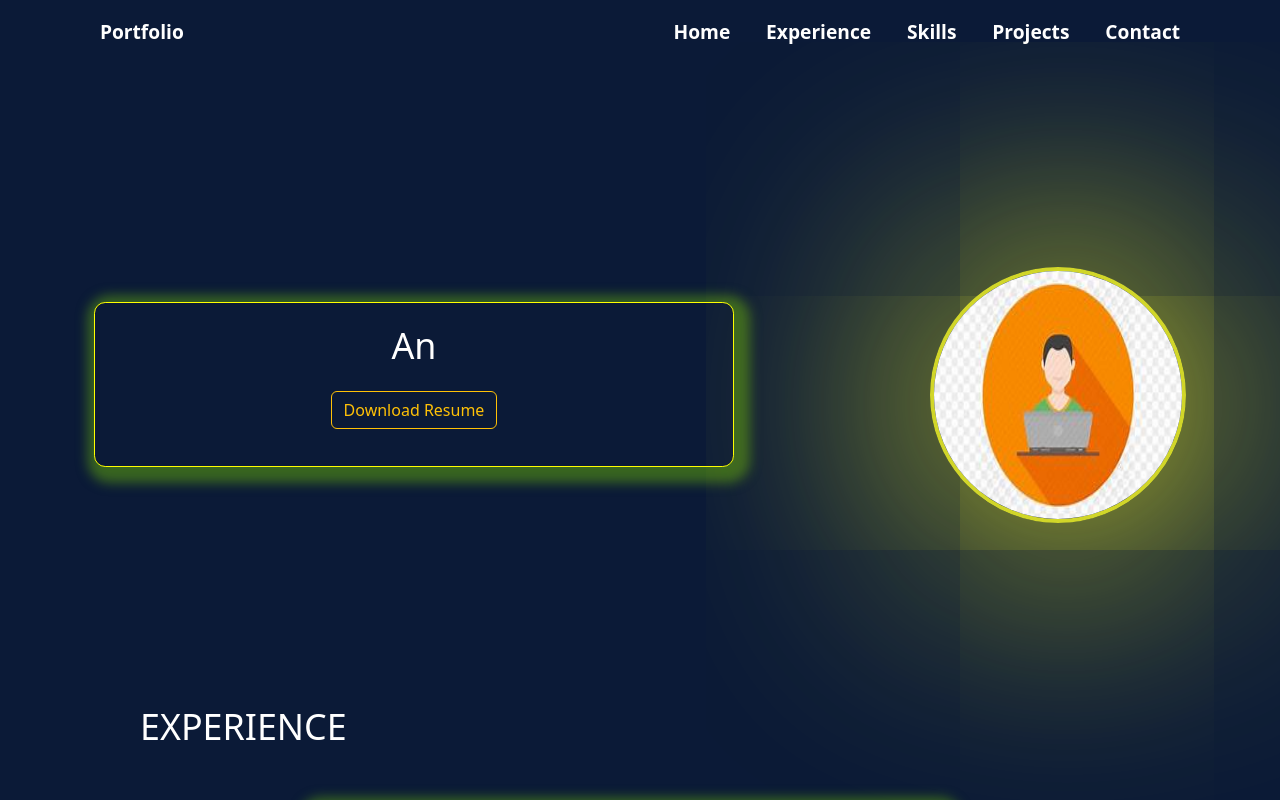
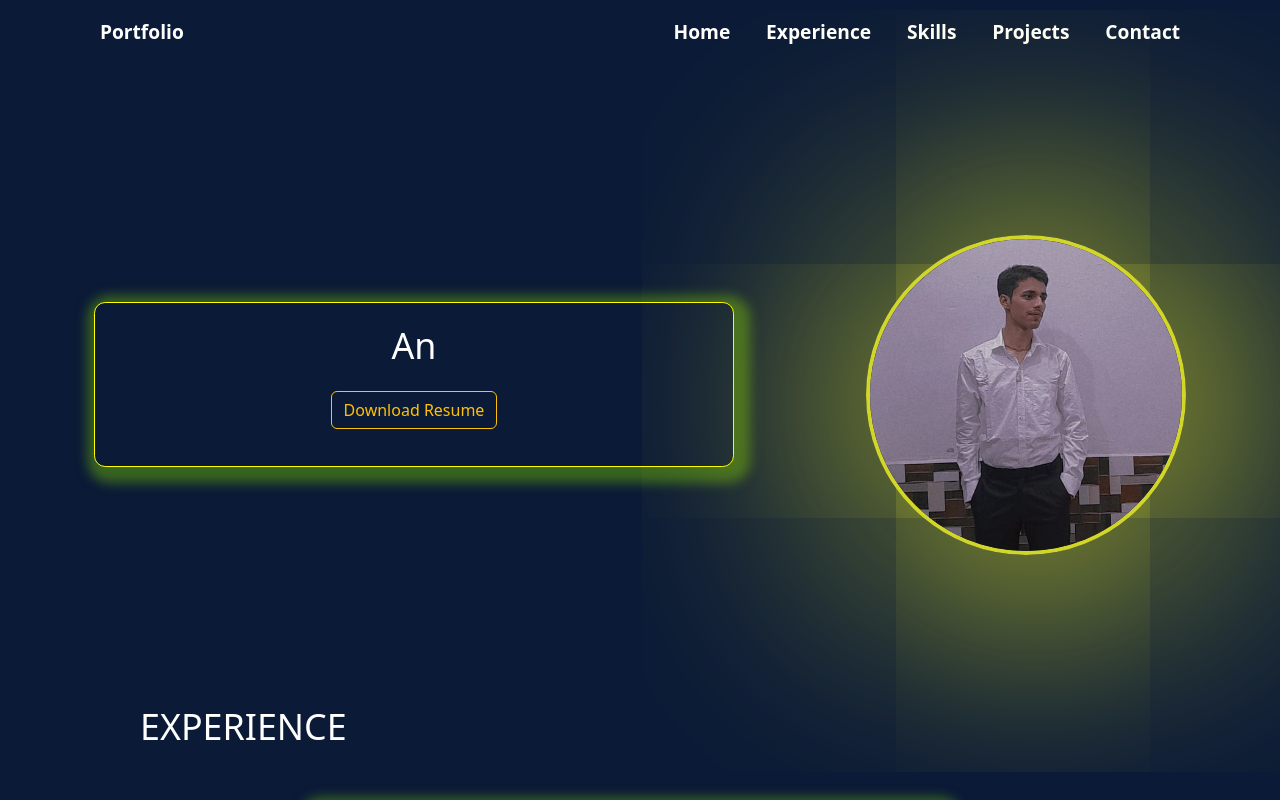
Before and after one commit to RaghavShiva/Portfolio, a React (Create React App) app: page / in a window 1280 px wide. Shown: the top 800 px of the page. Built offline with nearby package versions, Linux system fonts and the light colour scheme.

Commit message:
profile pic updated

```diff
--- a/src/components/data/img.json
+++ b/src/components/data/img.json
@@ -1,3 +1,3 @@
 {
-    "imgSrc":"profile/img.jpeg"
+    "imgSrc":"profile/img.png"
 }
--- a/src/index.css
+++ b/src/index.css
@@ -30,7 +30,7 @@ a{
 /*home*/
 .home{
   display: flex;
-  justify-content: space-between;
+  justify-content:space-between;
   align-items: center;
   height: 80vh;
 }
@@ -50,8 +50,8 @@ a{
   align-items: center;
 }
 .home .right .img img{
-  height: 20vw;
-  width: 20vw;
+  height: 25vw;
+  width: 25vw;
   border-radius: 100%;
   border: .3rem solid yellow;
   animation-name: home_ani;
```
Also changed, not shown: public/Assets/profile/img.jpeg (deleted), public/Assets/profile/img.png (added).
